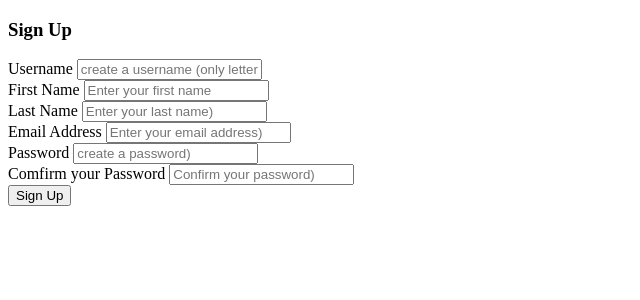
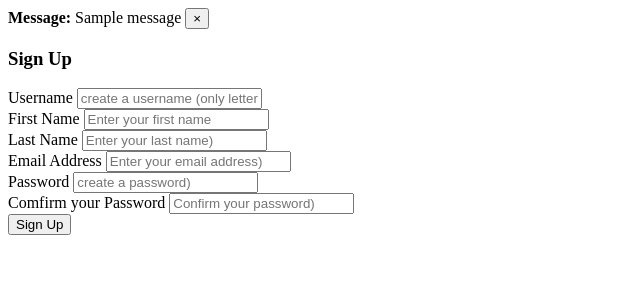
Before and after one commit to Filla0/Login-system-in-python, a Django app: template GFG/templates/authentication/signup.html in a window 1280 px wide. Shown: the top 300 px of the page, without its empty margins (0-640 px from the left). Run offline with Django 4.2, Linux system fonts and the light colour scheme; the template is opened without the code that fills it, so the values that code supplies are empty; one stand-in notice (Sample message) is shown.

Commit message:
confirmation text

```diff
--- a/GFG/templates/authentication/signup.html
+++ b/GFG/templates/authentication/signup.html
@@ -13,6 +13,15 @@
     </head>
 
     <body>
+
+        {% for message in messages %}
+        <div class="alert alert-{{ message.tags }} alert-dismissible fade show" role="alert">
+            <strong>Message:</strong> {{ message }}
+            <button type="button" class="close" data-dismiss="alert" aria-label="Close">
+                <span aria-hidden="true">&times; </span>
+            </button>
+        </div>
+        {% endfor %}
 
         <h3>Sign Up</h3>
 
```
Also changed, not shown: GFG/templates/authentication/signin.html (+9 -0 lines), GFG/db.sqlite3.
